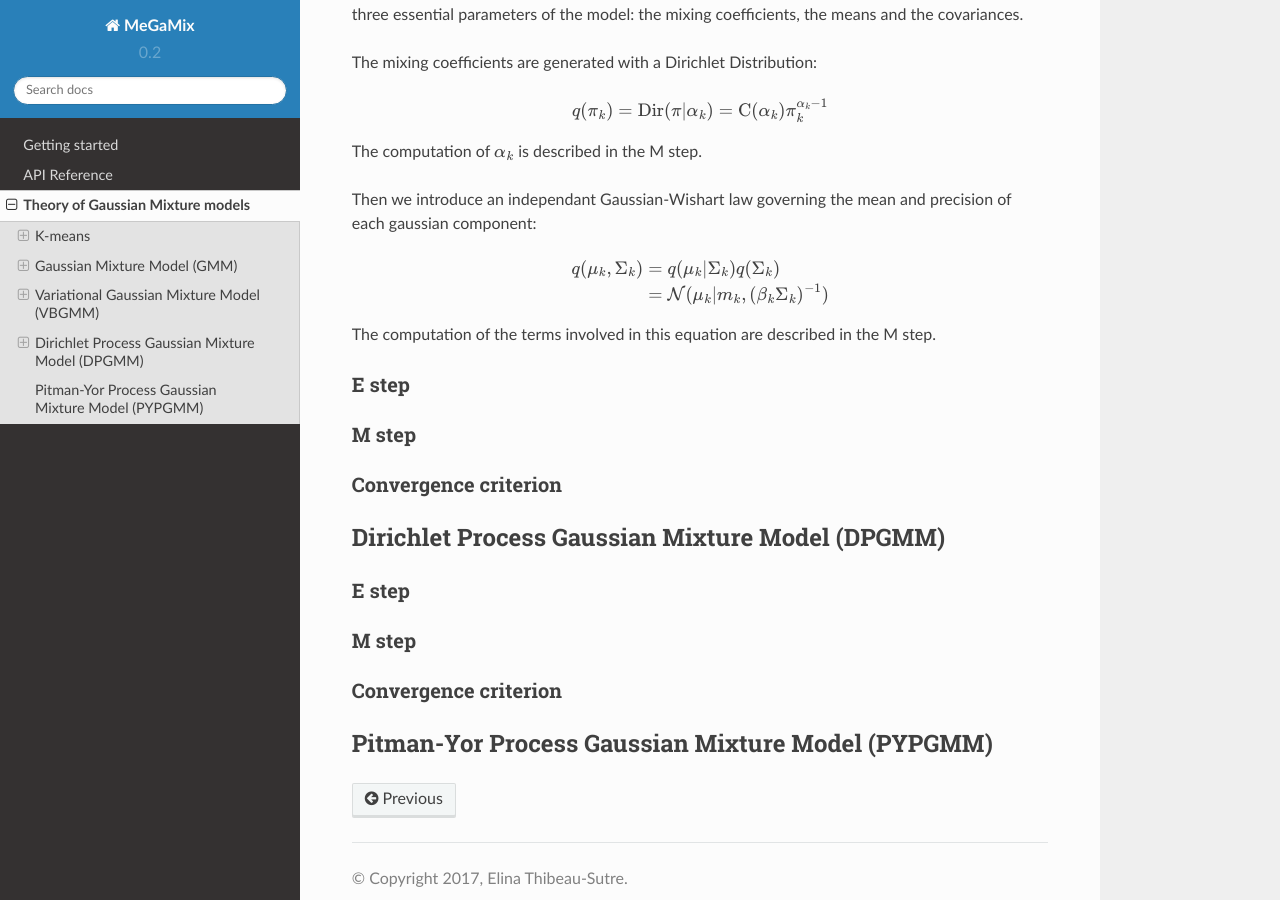
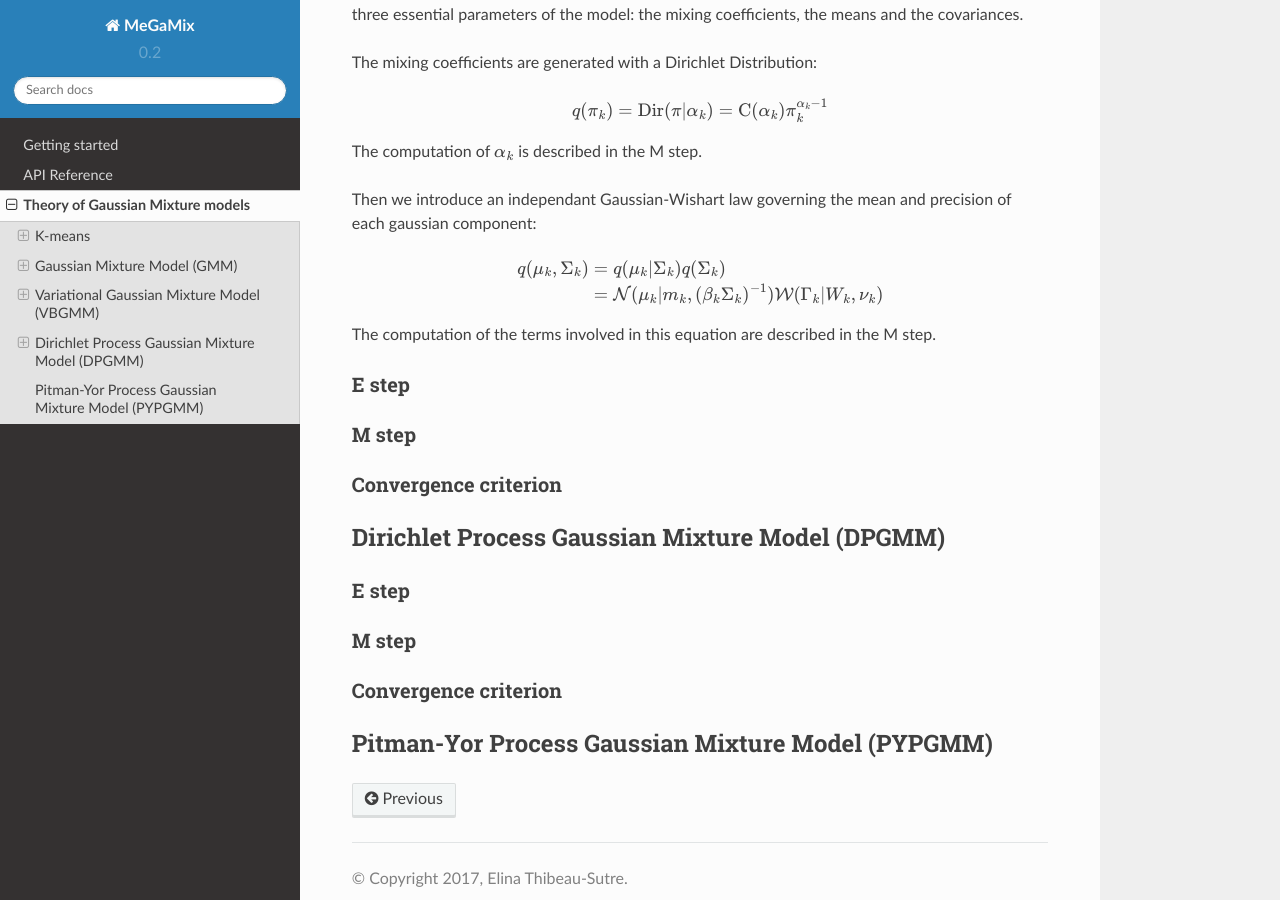
Before and after one commit to 14thibea/megamix, a Sphinx documentation site: the page built from doc/technical_doc.rst, in a window 1280 px wide and 900 px high, scrolled down 3095 px. Built offline with Sphinx 7.4.7 and the Read the Docs theme 2.0.0, drawn with Linux system fonts in a browser that asks for light colours; formulas are drawn with MathJax 3.

Commit message:
end of split

```diff
--- a/doc/technical_doc.rst
+++ b/doc/technical_doc.rst
@@ -161,7 +161,7 @@ Then we introduce an independant Gaussian-Wishart law governing the mean and pre
 
     \begin{split}
     q(\mu_k,\Sigma_k) & = q(\mu_k|\Sigma_k)q(\Sigma_k) \\
-    & = \mathcal{N}(\mu_k|m_k,(\beta_k\Sigma_k)^{-1})
+    & = \mathcal{N}(\mu_k|m_k,(\beta_k\Sigma_k)^{-1})\mathcal{W}(\Gamma_k|W_k,\nu_k)
     \end{split}
 
 The computation of the terms involved in this equation are described in the M step.
```
